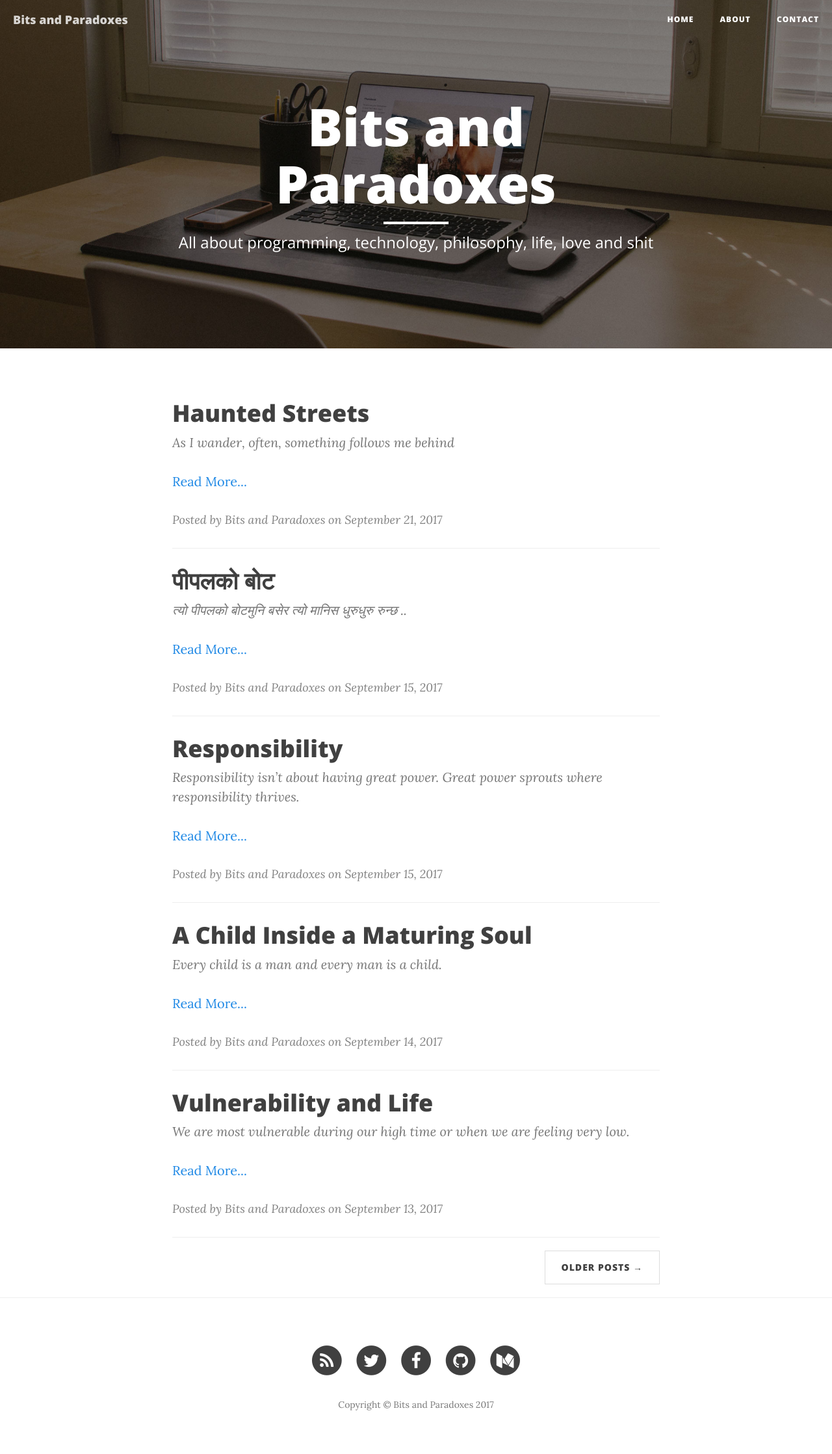
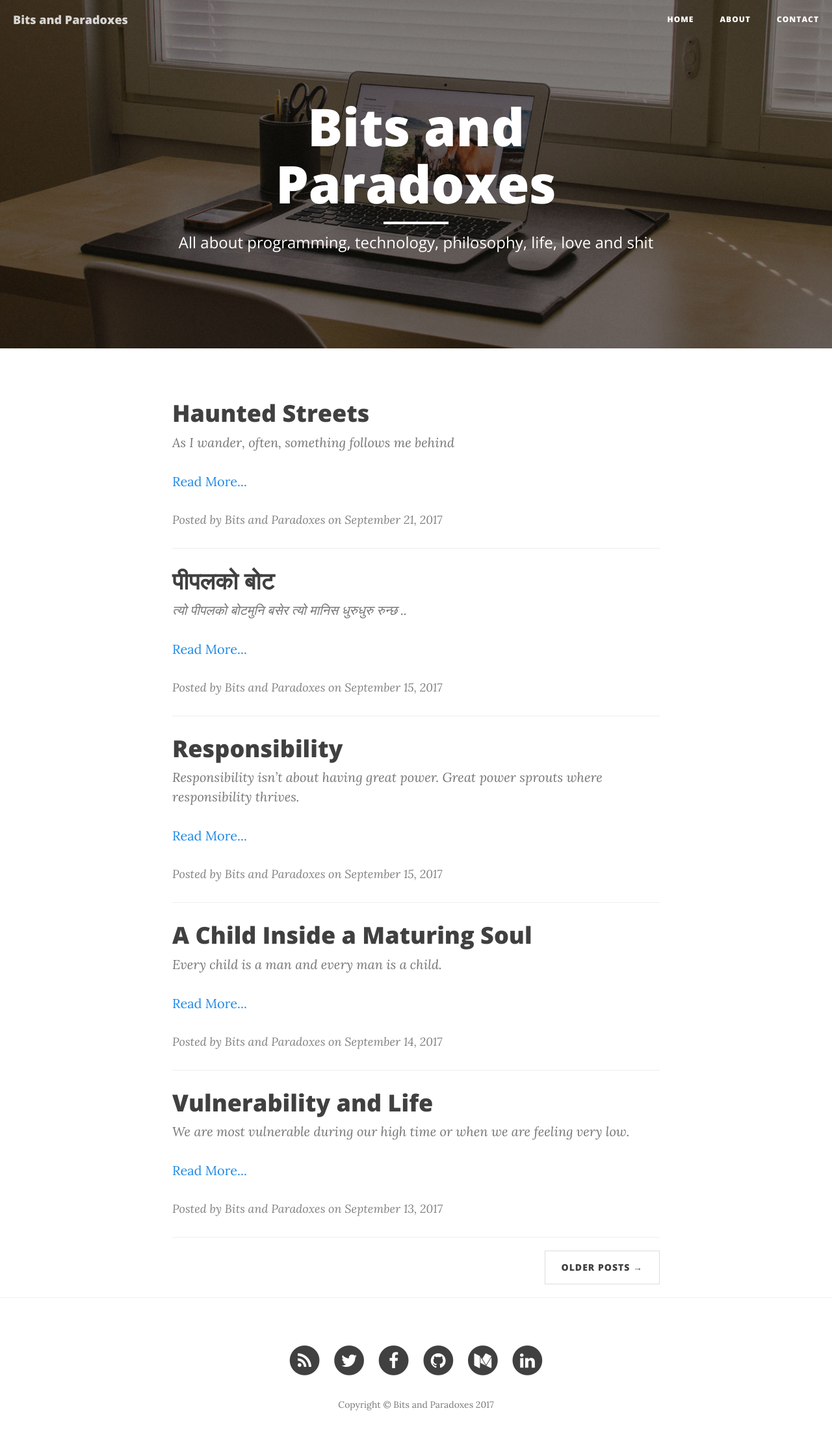
Before and after one commit to NISH1001/NISH1001.github.io, a Jekyll site: the page built from index.html, in a window 1280 px wide. Shown: the whole page at 65% size. Built offline with Jekyll 4.4.1, drawn with Linux system fonts in a browser that asks for light colours; nearby versions of some CDN libraries; the list of posts is cut into pages by our own code.

Commit message:
Add social media button for linkedin

```diff
--- a/_config.yml
+++ b/_config.yml
@@ -10,6 +10,7 @@
 github_username: NISH1001
 medium_username : nishparadox
 facebook_username: nishparadox
+linkedin_username : nishan-pantha
 #email_username: nishanpantha@gmail.com
 
 # Google Analytics
--- a/_includes/footer.html
+++ b/_includes/footer.html
@@ -52,6 +52,16 @@
                         </a>
                     </li>
                     {% endif %}
+                    {% if site.medium_username %}
+                    <li>
+                        <a href="https://linkedin.com//in/{{ site.linkedin_username}}">
+                            <span class="fa-stack fa-lg">
+                                <i class="fa fa-circle fa-stack-2x"></i>
+                                <i class="fa fa-linkedin fa-stack-1x fa-inverse"></i>
+                            </span>
+                        </a>
+                    </li>
+                    {% endif %}
                     {% if site.email_username %}
                     <li>
                         <a href="mailto:{{ site.email_username }}">
```
